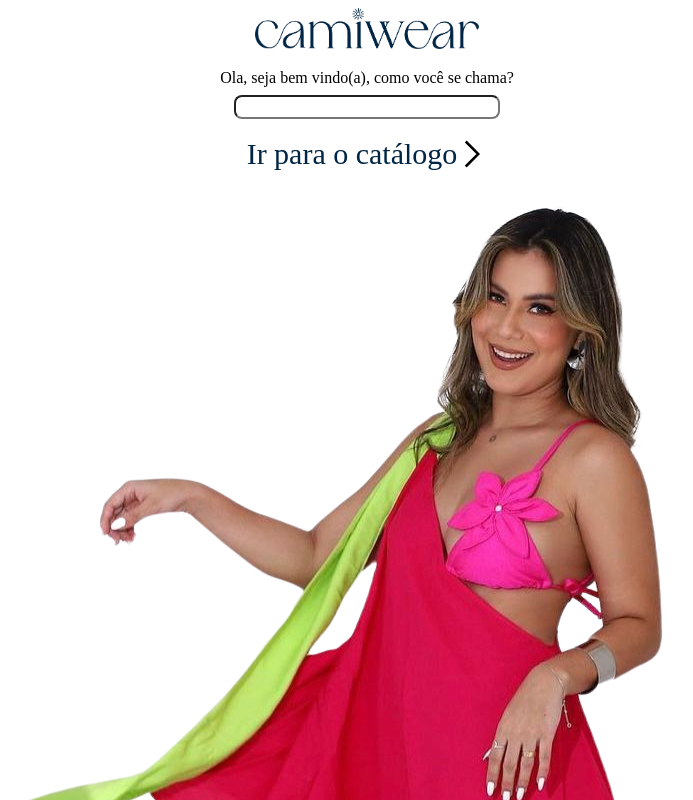
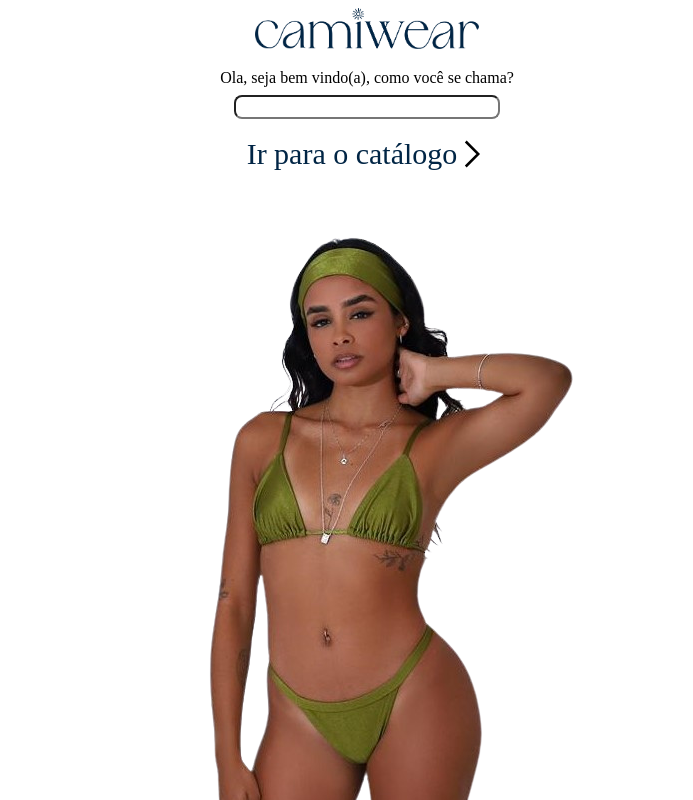
Before and after one commit to alvesgabrieel/camiwear-catalogo, a React (Vite) app: page / in a window 1280 px wide. Shown: the top 800 px of the page, without its empty margins (273-966 px from the left). Built offline with nearby package versions, Linux system fonts and the light colour scheme; a web font is replaced by a local one.

Commit message:
initial commit - update img

```diff
--- a/src/components/Catalogo/index.jsx
+++ b/src/components/Catalogo/index.jsx
@@ -2,7 +2,8 @@ import { useState } from "react";
 
 import * as S from './styles';
 
-import Img from '../../assets/imgs/vestido-pink-nobg.png';
+import Img from '../../assets/imgs/imagem-inicial.png';
+import Img2 from '../../assets/imgs/vestido-pink-nobg.png';
 import logo from '../../assets/imgs/CAMIWEAR-logo-nobg.png';
 
 const Catalogo = () => {
--- a/src/components/Catalogo/styles.js
+++ b/src/components/Catalogo/styles.js
@@ -18,7 +18,6 @@ export const MainContent = styled.div`
     @media (max-width: 600px) {
         >img{
             width: 100%;
-            height: 100vh;
             object-fit: cover;
         }
     }
```
Also changed, not shown: src/assets/imgs/imagem-inicial.png (added).
